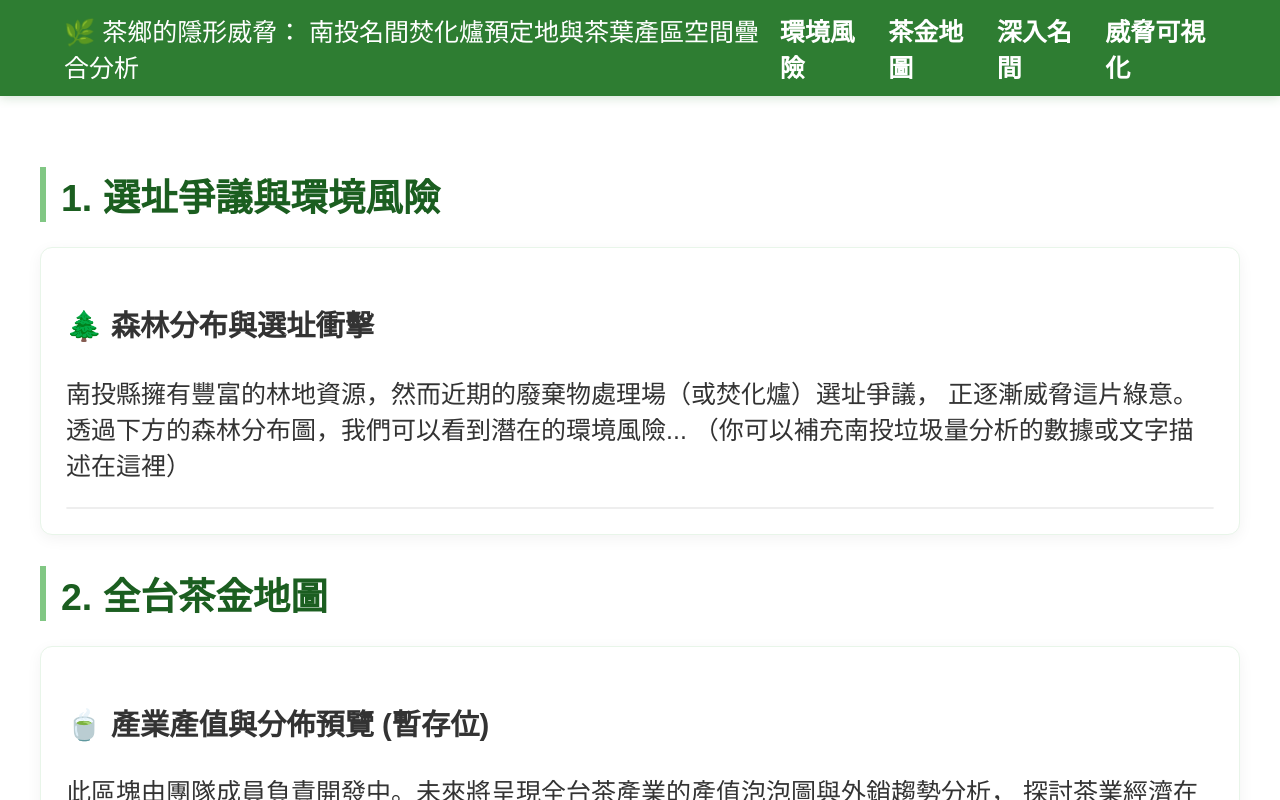
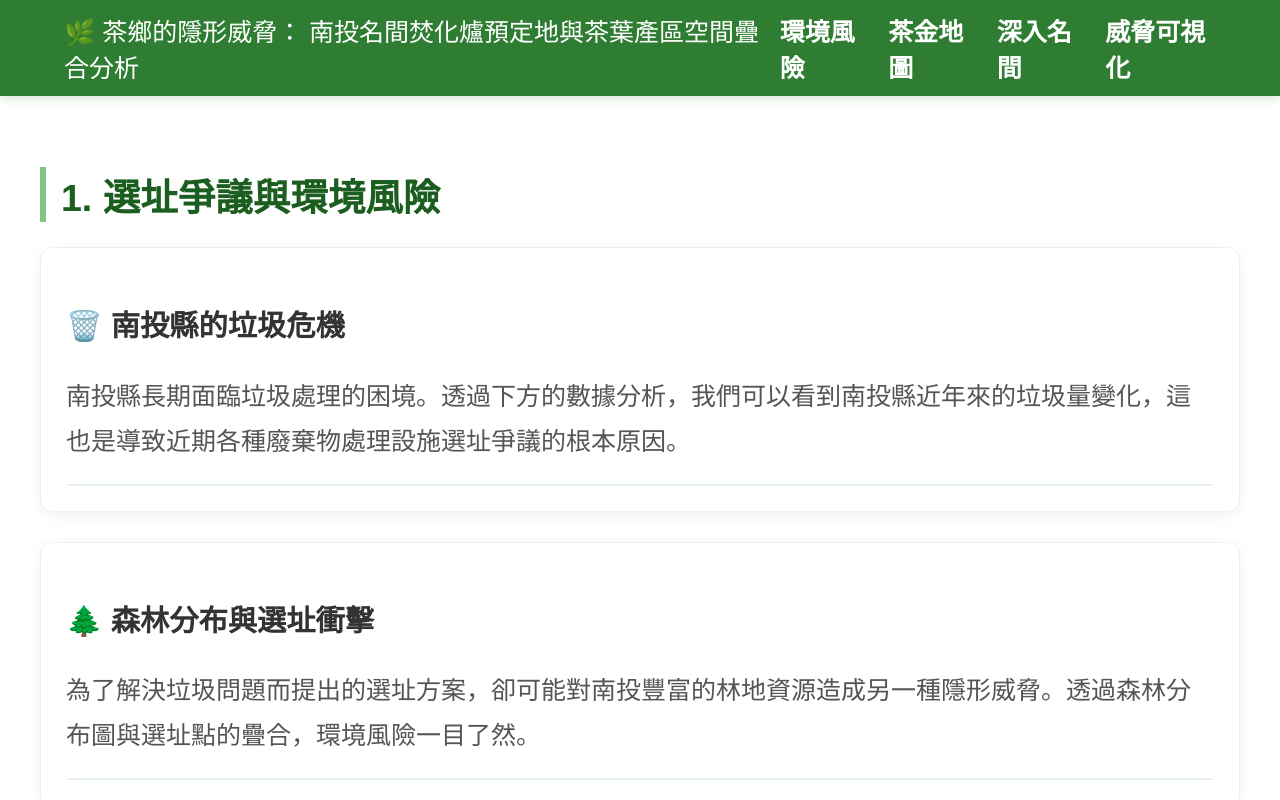
Before and after one commit to cyhsiao2239/data-viz-midterm, a Vue app: page / in a window 1280 px wide. Shown: the top 800 px of the page. Built offline with nearby package versions, Linux system fonts and the light colour scheme.

Commit message:
更新期中報告圖表內容

```diff
--- a/src/components/Introduction.vue
+++ b/src/components/Introduction.vue
@@ -1,19 +1,32 @@
 <script setup>
-import { onMounted } from 'vue'
+import { onMounted, nextTick } from 'vue'
 
-onMounted(() => {
-  // 對應你提供的森林分布圖 ID
-  const divElement = document.getElementById('viz1776604641337');
-  const vizElement = divElement.getElementsByTagName('object')[0];
+onMounted(async () => {
+  await nextTick()
 
-  // 設定圖表尺寸
-  vizElement.style.width = '100%';
-  vizElement.style.height = '600px';
+  // --- 1. 載入南投垃圾量分析圖 ---
+  const vizIdGarbage = 'viz1776752459884';
+  const divGarbage = document.getElementById(vizIdGarbage);
+  if (divGarbage) {
+    const vizGarbage = divGarbage.getElementsByTagName('object')[0];
+    vizGarbage.style.width = '100%';
+    vizGarbage.style.height = '650px';
+    const script1 = document.createElement('script');
+    script1.src = 'https://public.tableau.com/javascripts/api/viz_v1.js';
+    vizGarbage.parentNode.insertBefore(script1, vizGarbage);
+  }
 
-  // 動態載入 Tableau API
-  const scriptElement = document.createElement('script');
-  scriptElement.src = 'https://public.tableau.com/javascripts/api/viz_v1.js';
-  vizElement.parentNode.insertBefore(scriptElement, vizElement);
+  // --- 2. 載入森林分布圖 ---
+  const vizIdForest = 'viz1776604641337';
+  const divForest = document.getElementById(vizIdForest);
+  if (divForest) {
+    const vizForest = divForest.getElementsByTagName('object')[0];
+    vizForest.style.width = '100%';
+    vizForest.style.height = '650px';
+    const script2 = document.createElement('script');
+    script2.src = 'https://public.tableau.com/javascripts/api/viz_v1.js';
+    vizForest.parentNode.insertBefore(script2, vizForest);
+  }
 })
 </script>
 
@@ -22,11 +35,41 @@ onMounted(() => {
     <h2 class="section-title">1. 選址爭議與環境風險</h2>
 
     <div class="card">
+      <h3>🗑️ 南投縣的垃圾危機</h3>
+      <p class="analysis-text">
+        南投縣長期面臨垃圾處理的困境。透過下方的數據分析，我們可以看到南投縣近年來的垃圾量變化，這也是導致近期各種廢棄物處理設施選址爭議的根本原因。
+      </p>
+
+      <div class="tableau-frame">
+        <div class='tableauPlaceholder' id='viz1776752459884' style='position: relative'>
+          <noscript>
+            <a href='#'>
+              <img alt=' ' src='https://public.tableau.com/static/images/_1/_17767456707530/sheet5/1_rss.png' style='border: none' />
+            </a>
+          </noscript>
+          <object class='tableauViz' style='display:none;'>
+            <param name='host_url' value='https%3A%2F%2Fpublic.tableau.com%2F' />
+            <param name='embed_code_version' value='3' />
+            <param name='site_root' value='' />
+            <param name='name' value='_17767456707530/sheet5' />
+            <param name='tabs' value='yes' />
+            <param name='toolbar' value='yes' />
+            <param name='static_image' value='https://public.tableau.com/static/images/_1/_17767456707530/sheet5/1.png' />
+            <param name='animate_transition' value='yes' />
+            <param name='display_static_image' value='yes' />
+            <param name='display_spinner' value='yes' />
+            <param name='display_overlay' value='yes' />
+            <param name='display_count' value='yes' />
+            <param name='language' value='zh-TW' />
+          </object>
+        </div>
+      </div>
+    </div>
+
+    <div class="card">
       <h3>🌲 森林分布與選址衝擊</h3>
-      <p>
-        南投縣擁有豐富的林地資源，然而近期的廢棄物處理場（或焚化爐）選址爭議，
-        正逐漸威脅這片綠意。透過下方的森林分布圖，我們可以看到潛在的環境風險...
-        （你可以補充南投垃圾量分析的數據或文字描述在這裡）
+      <p class="analysis-text">
+        為了解決垃圾問題而提出的選址方案，卻可能對南投豐富的林地資源造成另一種隱形威脅。透過森林分布圖與選址點的疊合，環境風險一目了然。
       </p>
 
       <div class="tableau-frame">
@@ -59,9 +102,16 @@ onMounted(() => {
 </template>
 
 <style scoped>
+.analysis-text {
+  line-height: 1.8;
+  color: #555;
+  margin-bottom: 20px;
+}
+
 .tableau-frame {
   margin-top: 20px;
-  border: 1px solid #eee;
+  background: #f9f9f9;
+  border: 1px solid #e8f5e9;
   border-radius: 8px;
   overflow: hidden;
 }
--- a/vite.config.js
+++ b/vite.config.js
@@ -1,8 +1,9 @@
 import { defineConfig } from 'vite'
 import vue from '@vitejs/plugin-vue'
 
-// https://vite.dev/config/
+// https://vitejs.dev/config/
 export default defineConfig({
-  base: '/https://github.com/cyhsiao2239/data-viz-midterm/',
+  // 注意：前後都要有斜線，名稱要跟 GitHub 專案名稱一致
+  base: '/data-viz-midterm/',
   plugins: [vue()],
 })
```
